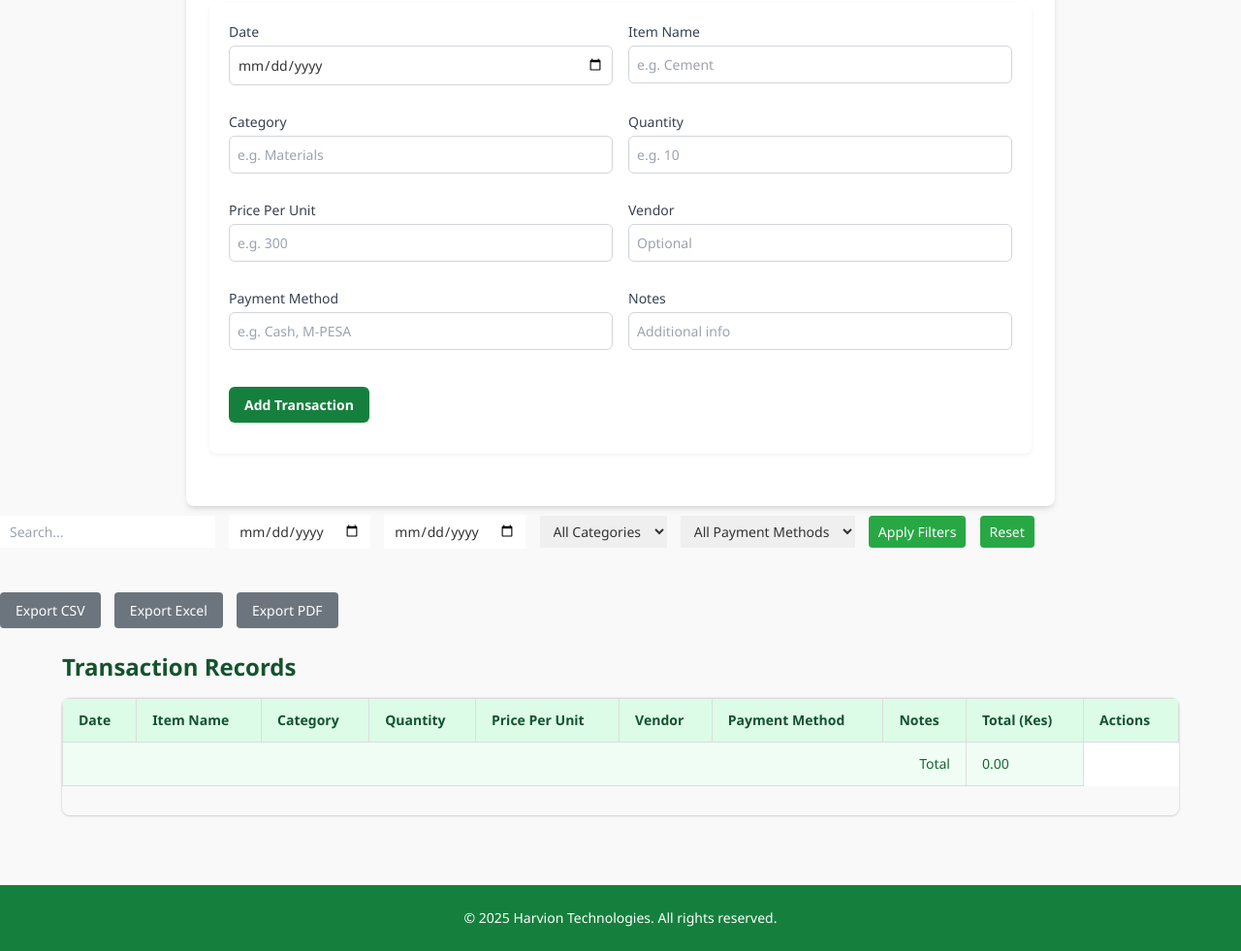
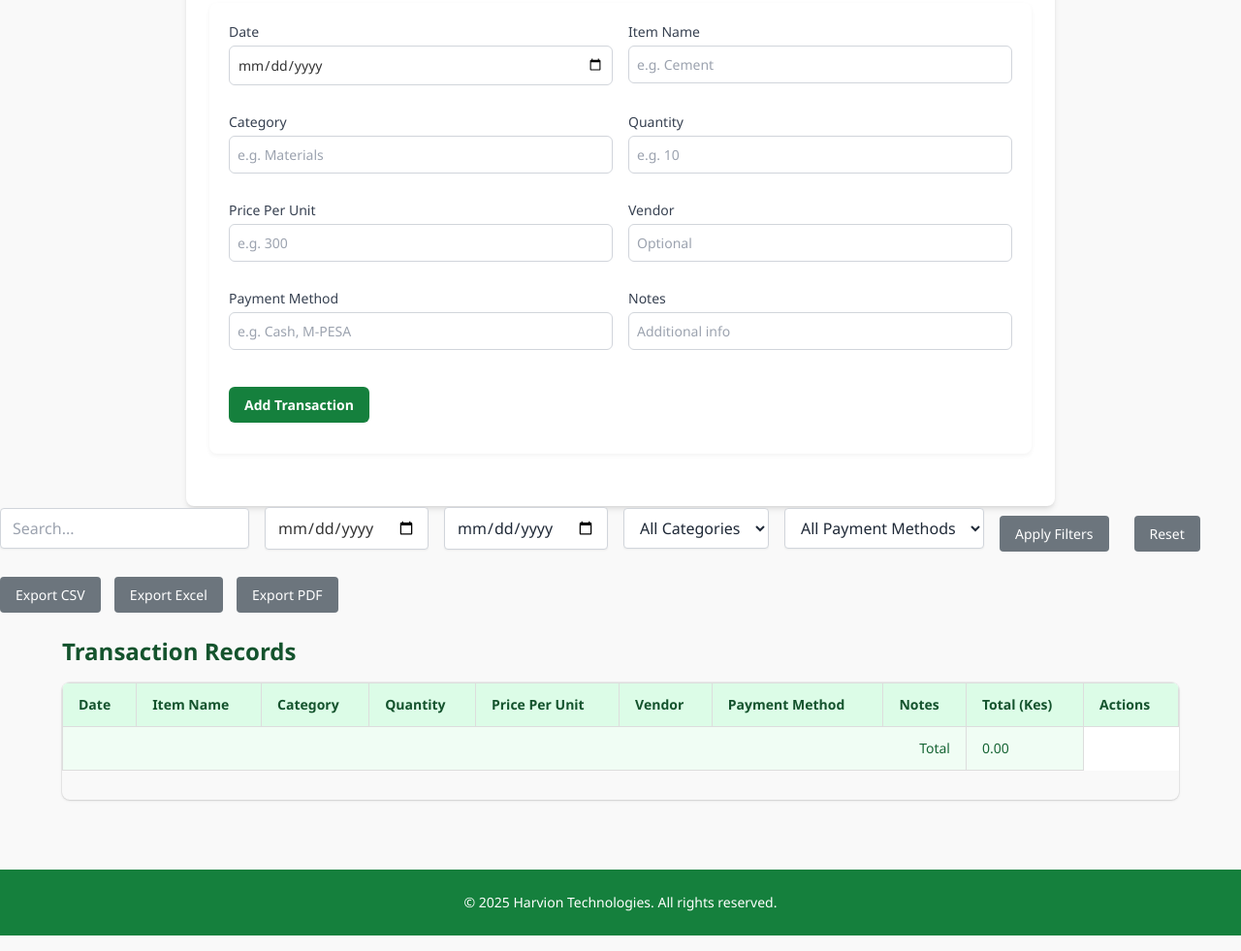
Before and after one commit to malcomkamau/finance-tracker, a website: page index.html in a window 1280 px wide. Shown: the part 743-1724 px from the top of the page at 97% size. Drawn offline with nearby package versions, Linux system fonts and the light colour scheme; no server answers.

Commit message:
Final styles

```diff
--- a/index.html
+++ b/index.html
@@ -304,17 +304,38 @@
     <button type="submit">Add Transaction</button>
   </form> -->
 
-  <div class="filters">
-  <input type="text" id="searchText" placeholder="Search..." />
-  <input type="date" id="startDate" />
-  <input type="date" id="endDate" />
+    <div class="flex flex-wrap gap-4 items-center mb-4">
+      <input
+        type="text"
+        class="border border-gray-300 rounded px-3 py-2 focus:outline-none focus:ring-2 focus:ring-blue-500 shadow-sm"
+        id="searchText"
+        placeholder="Search..."
+      />
+      <input
+        type="date"
+        class="border border-gray-300 rounded px-3 py-2 focus:outline-none focus:ring-2 focus:ring-blue-500 shadow-sm"
+        id="startDate"
+        placeholder="After"
+      />
+      <input
+        type="date"
+        class="border border-gray-300 rounded px-3 py-2 bg-white text-gray-800 focus:outline-none focus:ring-2 focus:ring-blue-500 shadow-sm"
+        id="endDate"
+        placeholder="Before"
+      />
 
-  <select id="categoryFilter">
+      <select
+        class="border border-gray-300 rounded px-3 py-2 bg-white text-gray-800 focus:outline-none focus:ring-2 focus:ring-blue-500 shadow-sm"
+        id="categoryFilter"
+      >
         <option value="">All Categories</option>
         <!-- Add options dynamically or manually -->
       </select>
 
-  <select id="paymentMethodFilter">
+      <select
+        class="border border-gray-300 rounded px-3 py-2 bg-white text-gray-800 focus:outline-none focus:ring-2 focus:ring-blue-500 shadow-sm"
+        id="paymentMethodFilter"
+      >
         <option value="">All Payment Methods</option>
         <!-- Add options dynamically or manually -->
       </select>
@@ -328,7 +349,6 @@
       <button id="exportExcel">Export Excel</button>
       <button id="exportPDF">Export PDF</button>
     </div>
-
 
     <section class="table-section px-4 sm:px-8 lg:px-16 py-6">
       <h2 class="text-2xl font-bold text-green-900 mb-4">
```
Lines whose indentation alone changed are shown as unchanged.
